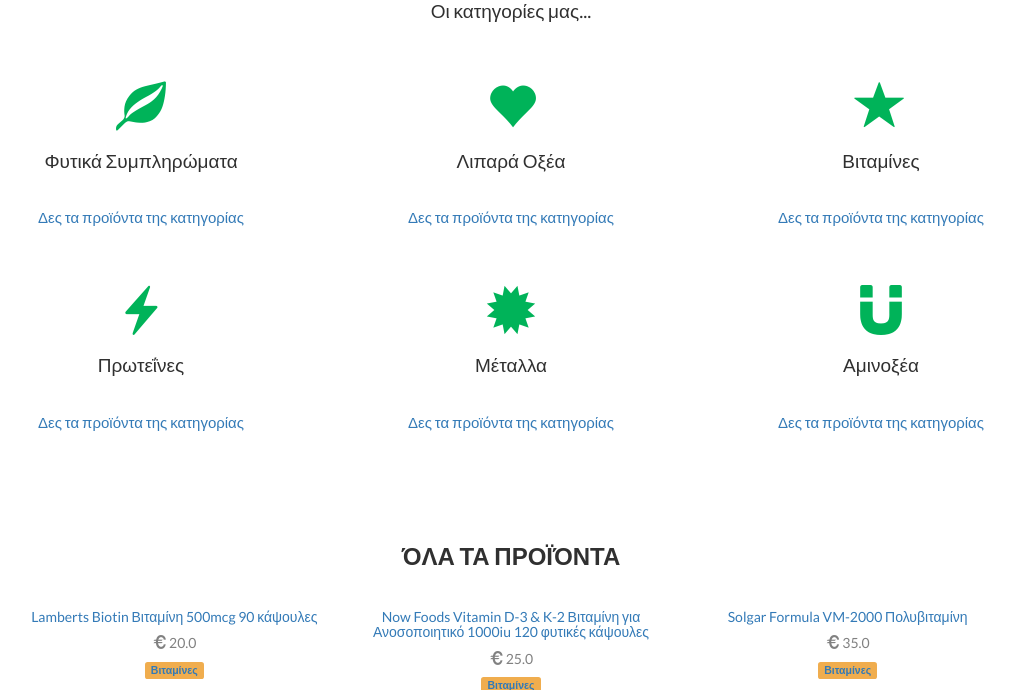
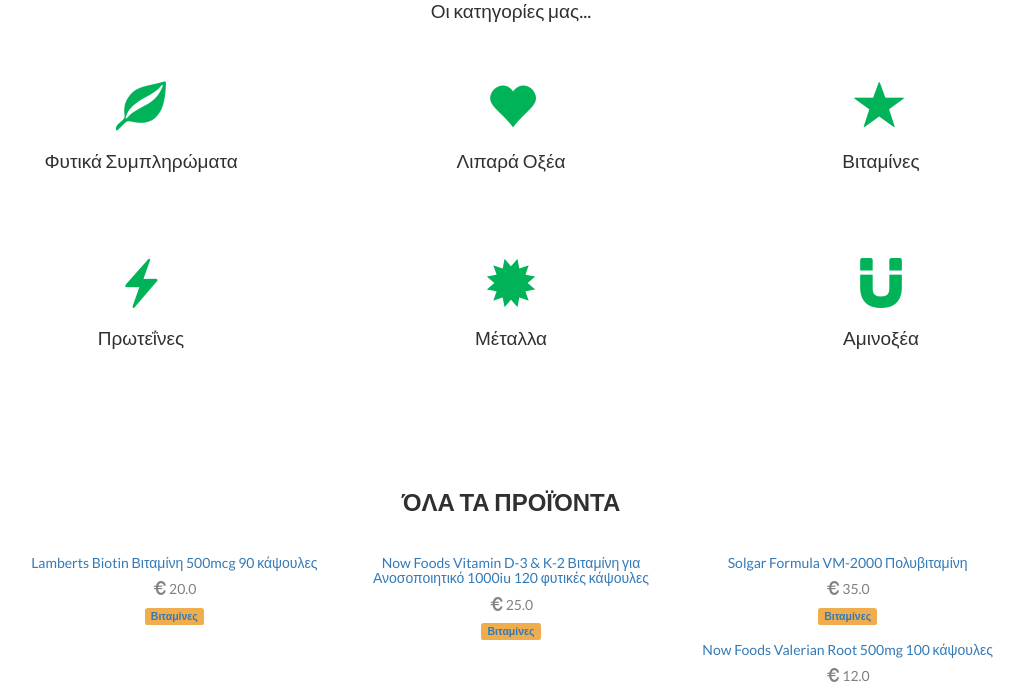
Before and after one commit to GitZakis/SuperFoods, a Django app: page / in a window 1280 px wide. Shown: the part 1590-2280 px from the top of the page, without its empty margins (129-1153 px from the left). Run offline with Django 5.2, Linux system fonts and the light colour scheme; data comes from the database, SQL or seed files in the repository; some libraries are stand-ins or nearby versions.

Commit message:
last before sleep

```diff
--- a/healthy/templates/blog/post_list.html
+++ b/healthy/templates/blog/post_list.html
@@ -9,20 +9,20 @@
     <div class="row slideanim">
         <div class="col-sm-4">
             <span class="glyphicon glyphicon-leaf logo-small"></span>
-            <h4>Φυτικά Συμπληρώματα</h4>
-            <a href="{% url 'post_list' %}?cat=2">Δες τα προϊόντα της κατηγορίας</a>
+
+            <a href="{% url 'post_list' %}?cat=2"><h4>Φυτικά Συμπληρώματα</h4></a>
         </div>
 
         <div class="col-sm-4">
             <span class="glyphicon glyphicon-heart logo-small"></span>
-            <h4>Λιπαρά Οξέα</h4>
-             <a href="{% url 'post_list' %}?cat=4">Δες τα προϊόντα της κατηγορίας</a>
+
+             <a href="{% url 'post_list' %}?cat=4"><h4>Λιπαρά Οξέα</h4></a>
         </div>
 
         <div class="col-sm-4">
             <span class="glyphicon glyphicon-star logo-small"></span>
-            <h4>Βιταμίνες</h4>
-             <a href="{% url 'post_list' %}?cat=1">Δες τα προϊόντα της κατηγορίας</a>
+
+             <a href="{% url 'post_list' %}?cat=1"><h4>Βιταμίνες</h4></a>
         </div>
     </div> <!-- Κλείσιμο row -->
 
@@ -31,18 +31,18 @@
     <div class="row slideanim">
         <div class="col-sm-4">
             <span class="glyphicon glyphicon-flash logo-small"></span>
-            <h4>Πρωτεΐνες</h4>
-            <a href="{% url 'post_list' %}?cat=5">Δες τα προϊόντα της κατηγορίας</a>
+
+            <a href="{% url 'post_list' %}?cat=5"> <h4>Πρωτεΐνες</h4></a>
         </div>
         <div class="col-sm-4">
             <span class="glyphicon glyphicon-certificate logo-small"></span>
-            <h4>Μέταλλα</h4>
-             <a href="{% url 'post_list' %}?cat=3">Δες τα προϊόντα της κατηγορίας</a>
+
+             <a href="{% url 'post_list' %}?cat=3"> <h4>Μέταλλα</h4></a>
         </div>
         <div class="col-sm-4">
             <span class="glyphicon glyphicon-magnet logo-small"></span>
-            <h4>Αμινοξέα</h4>
-            <a href="{% url 'post_list' %}?cat=6">Δες τα προϊόντα της κατηγορίας</a>
+
+            <a href="{% url 'post_list' %}?cat=6"> <h4>Αμινοξέα</h4></a>
         </div>
     </div> <!-- Κλείσιμο row -->
 
```
